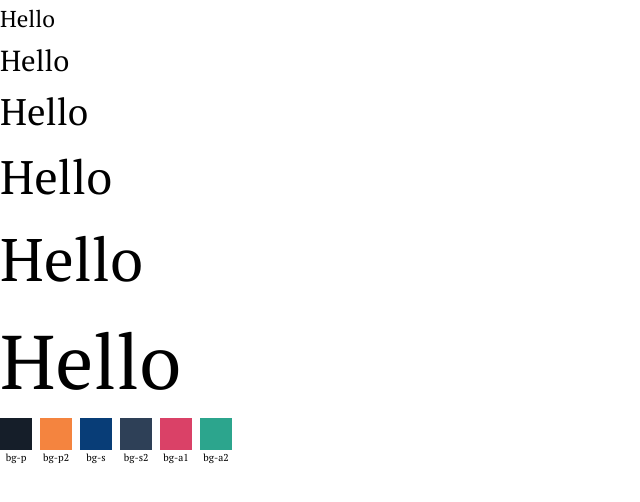
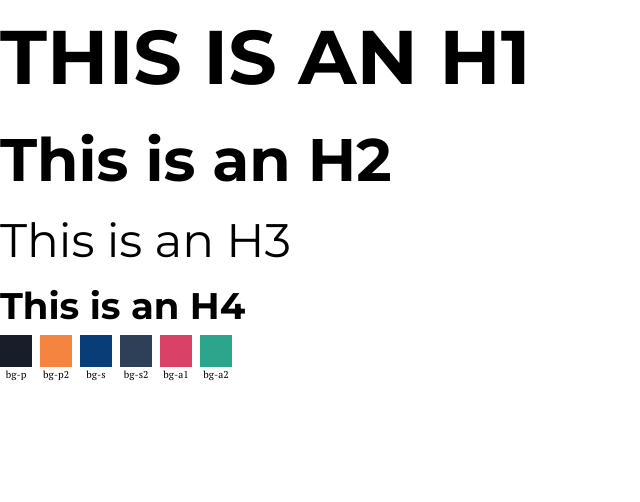
Before and after one commit to aweidele/awcom, a React (Vite) app: page / in a window 1280 px wide. Shown: the top 502 px of the page, without its empty margins (0-640 px from the left). Built offline with nearby package versions, Linux system fonts and the light colour scheme.

Commit message:
Typography

```diff
--- /dev/null
+++ b/src/components/Heading.jsx
@@ -0,0 +1,29 @@
+export default function Heading({ l, children }) {
+  const level = parseInt(l);
+  const Tag = level <= 4 ? `h${level}` : `h4`;
+  let classes = "font-sans";
+  switch (level) {
+    case 1:
+      classes = `${classes} text-3xl-m md:text-3xl leading-3xl uppercase font-bold`;
+      break;
+    case 2:
+      classes = `${classes} text-xl-m md:text-2xl leading-2xl font-bold`;
+      break;
+    case 3:
+      classes = `${classes} text-xl-m md:text-xl leading-xl`;
+      break;
+    default:
+      classes = `${classes} text-lg-m md:text-lg leading-lg font-bold`;
+      break;
+  }
+  return <Tag className={classes}>{children}</Tag>;
+}
+
+/*
+      <p className="text-sm-m md:text-sm leading-sm">Hello</p>
+      <p className="text-base-m md:text-base leading-base">Hello</p>
+      <p className="text-lg-m md:text-lg leading-lg">Hello</p>
+      <p className="text-xl-m md:text-xl leading-xl">Hello</p>
+      <p className="text-xl-m md:text-2xl leading-2xl">Hello</p>
+      <p className="text-3xl-m md:text-3xl leading-3xl">Hello</p>
+      */
--- a/src/main.jsx
+++ b/src/main.jsx
@@ -1,20 +1,20 @@
 import { StrictMode } from "react";
 import { createRoot } from "react-dom/client";
+import Heading from "./components/Heading";
 import "./index.css";
 
 createRoot(document.getElementById("root")).render(
   <StrictMode>
     <>
-      <p className="text-sm-m md:text-sm leading-sm">Hello</p>
-      <p className="text-base-m md:text-base leading-base">Hello</p>
-      <p className="text-lg-m md:text-lg leading-lg">Hello</p>
-      <p className="text-xl-m md:text-xl leading-xl">Hello</p>
-      <p className="text-xl-m md:text-2xl leading-2xl">Hello</p>
-      <p className="text-3xl-m md:text-3xl leading-3xl">Hello</p>
+      <Heading l="1">This is an H1</Heading>
+      <Heading l="2">This is an H2</Heading>
+      <Heading l="3">This is an H3</Heading>
+      <Heading l="4">This is an H4</Heading>
+
       <div className="flex gap-2">
         {["bg-p", "bg-p2", "bg-s", "bg-s2", "bg-a1", "bg-a2"].map((bg, i) => (
-          <div className="text-center">
-            <div key={i} className={`h-8 w-8 ${bg}`}></div>
+          <div key={i} className="text-center">
+            <div className={`h-8 w-8 ${bg}`}></div>
             <div className="text-[10px]">{bg}</div>
           </div>
         ))}
```
